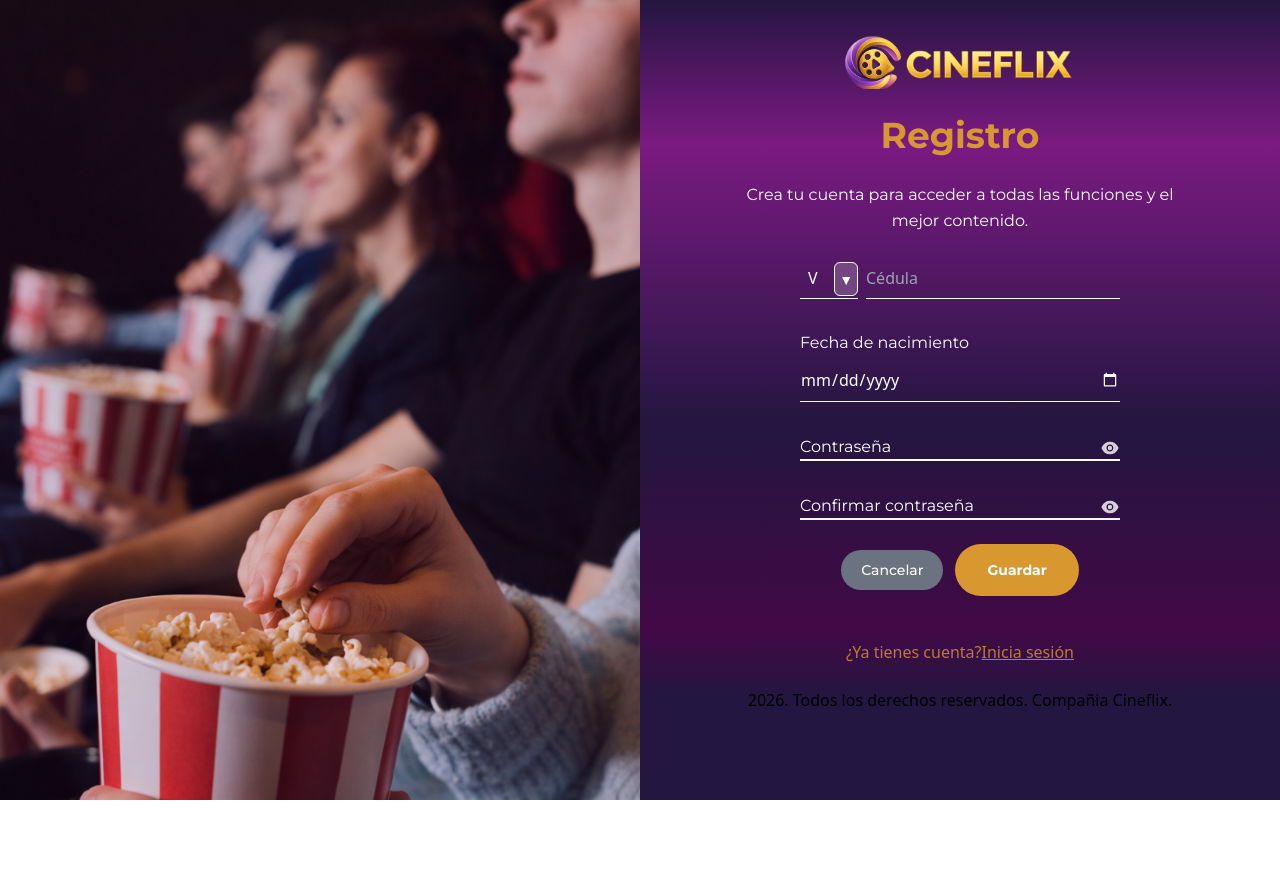
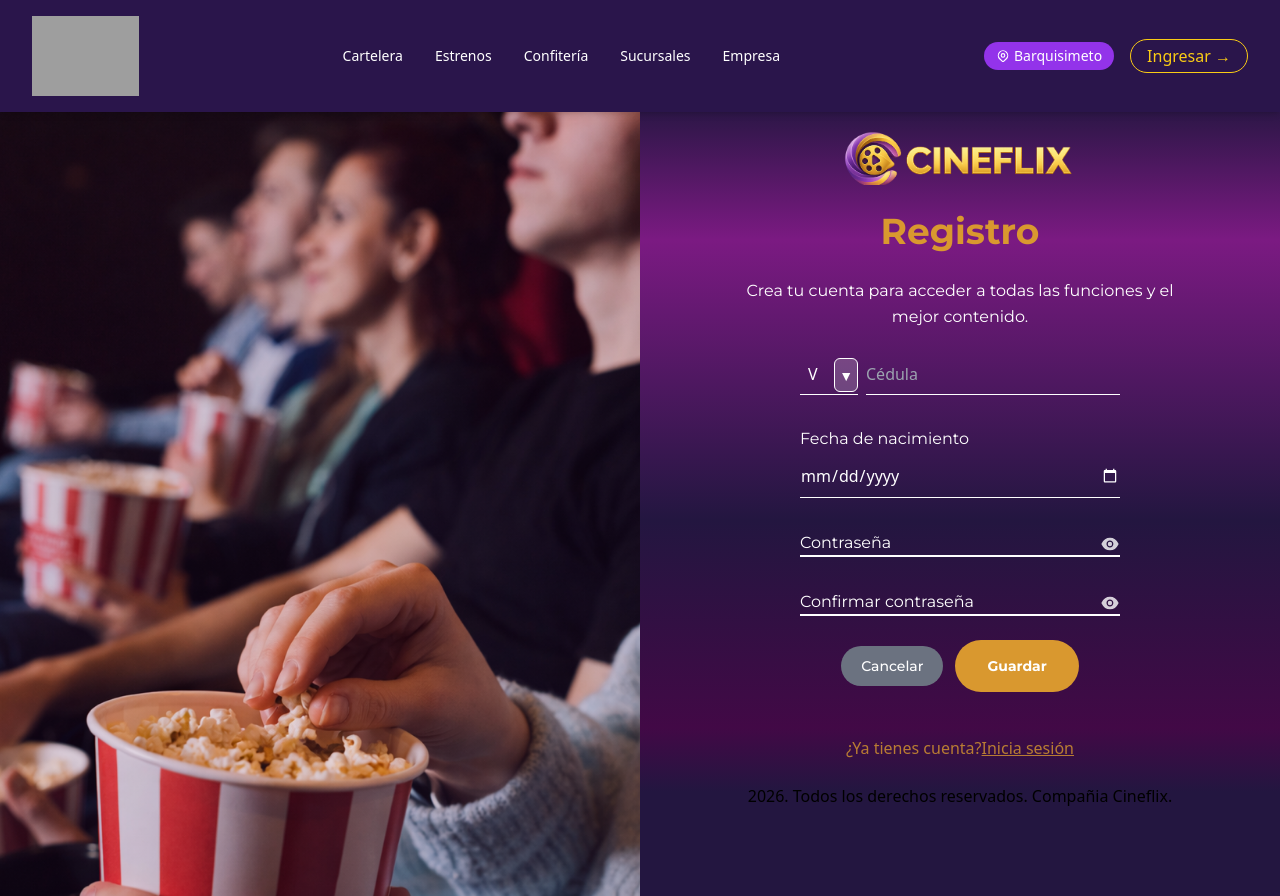
Before and after one commit to promo-69/frontend-web, a React (Vite) app: page / in a window 1280 px wide. Before the commit the page ends 800 px from the top, so only its background shows below. Built offline with nearby package versions, Linux system fonts and the light colour scheme; grey boxes are pictures that could not be loaded.

Commit message:
creacion del header vr 1

```diff
--- a/src/App.jsx
+++ b/src/App.jsx
@@ -1,9 +1,19 @@
 import Register2 from './pages/authentication/register2'
+import Header from './components/ui/Header'
 
 function App() {
+  return (
+    <div className="min-h-screen bg-[#1B0F2E]">
 
-  return (
-    <Register2 />
+      {/* Header fijo */}
+      <Header isLoggedIn={false} />
+
+      {/* Contenido */}
+      <div className="flex items-center justify-center mt-24">
+        <Register2 />
+      </div>
+
+    </div>
   )
 }
 
--- /dev/null
+++ b/src/components/ui/Header.jsx
@@ -0,0 +1,61 @@
+import React from "react"
+import { FiShoppingCart, FiMenu } from "react-icons/fi"
+import { HiOutlineLocationMarker } from "react-icons/hi"
+import logoCineflix from '../../assets/images/logotype/logoCineflix.png';
+
+function Header({ isLoggedIn = false, userName = "Yessica" }) {
+  return (
+    <header className="fixed top-0 left-0 w-full bg-[#2A154B] text-white z-50 shadow-md">
+      <div className="flex items-center justify-between px-8 py-4">
+
+        {/* Logo */}
+            <div className="flex items-center gap-2 font-bold text-xl">
+                <img
+                    src={logoCineflix}
+                    alt="Logo"
+                    className=" h-20 object-contain"
+                />
+            </div>
+
+        {/* Navegación */}
+        <nav className="hidden md:flex gap-8 text-sm font-medium">
+          <a href="#" className="hover:text-yellow-400">Cartelera</a>
+          <a href="#" className="hover:text-yellow-400">Estrenos</a>
+          <a href="#" className="hover:text-yellow-400">Confitería</a>
+          <a href="#" className="hover:text-yellow-400">Sucursales</a>
+          <a href="#" className="hover:text-yellow-400">Empresa</a>
+        </nav>
+
+        {/* Acciones */}
+        <div className="flex items-center gap-4">
+
+          {/* Ubicación */}
+          <div className="hidden md:flex items-center gap-1 bg-purple-600 px-3 py-1 rounded-full text-sm">
+            <HiOutlineLocationMarker />
+            <span>Barquisimeto</span>
+          </div>
+
+          {/* Si está logueado */}
+          {isLoggedIn ? (
+            <>
+              <FiShoppingCart className="text-xl cursor-pointer hover:text-yellow-400" />
+
+              <span className="hidden md:block text-sm">
+                ¡Hola {userName}!
+              </span>
+
+              <FiMenu className="text-xl cursor-pointer" />
+            </>
+          ) : (
+            /* Si NO está logueado */
+            <button className="border border-yellow-400 text-yellow-400 px-4 py-1 rounded-full hover:bg-yellow-400 hover:text-black transition">
+              Ingresar →
+            </button>
+          )}
+        </div>
+      </div>
+    </header>
+  )
+}
+
+export default Header
```
